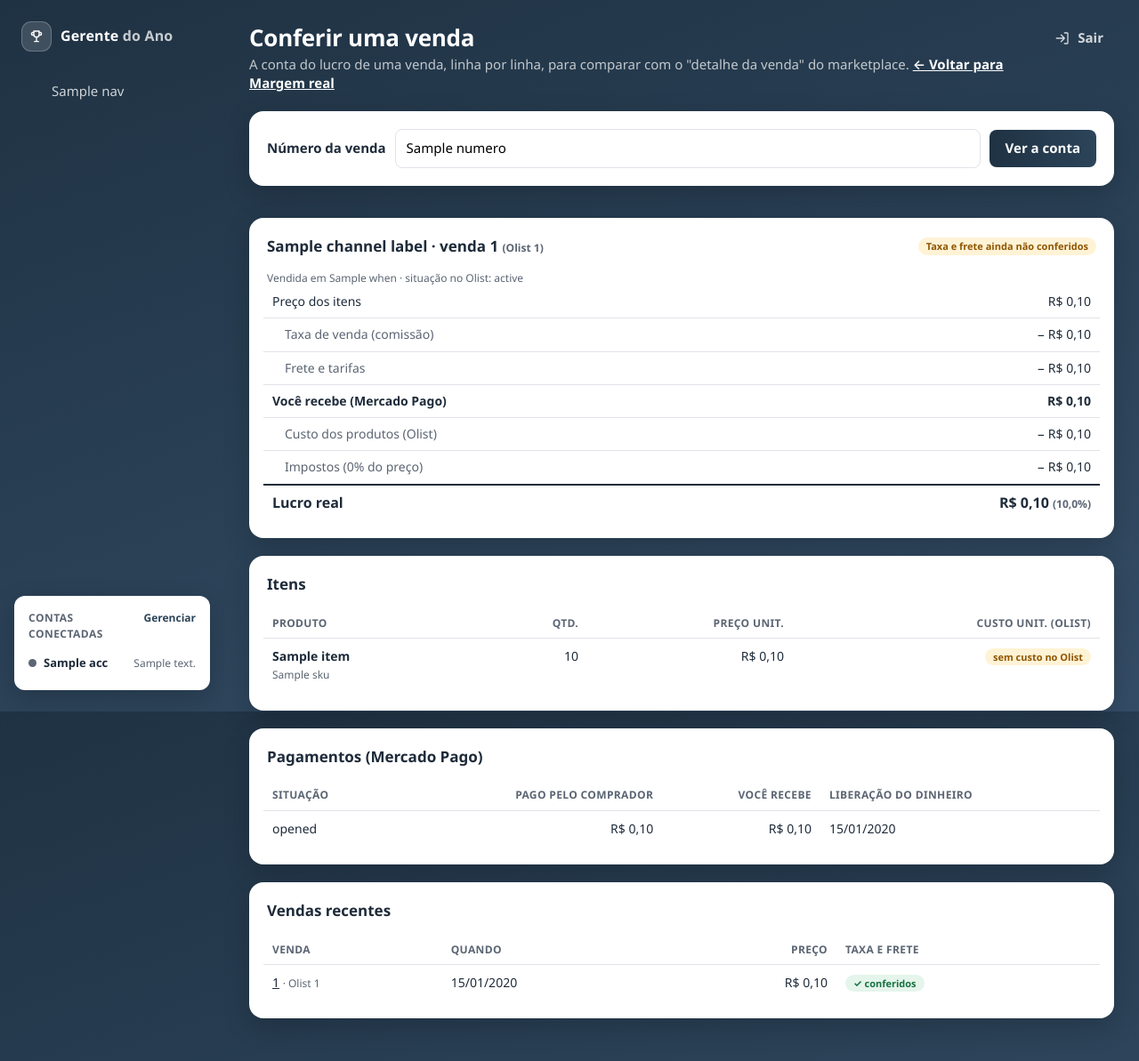
After one commit to alyssonov/painel-agentes, a FastAPI app: template app/web/templates/sale.html in a window 1280 px wide. The commit adds this page. Shown: the whole page at 89% size. Run offline with FastAPI, Linux system fonts and the light colour scheme; the template is opened without the code that fills it: most values are stand-ins (such as "Sample title", 1, 10 or a date in 2020); parts of the project's set-up code (start-up, migrations or seed data) failed here and were passed over.

Commit message:
Conferir uma venda: a conta do lucro linha por linha
Busca pelo número da venda (Mercado Livre, pacote ou Olist) e mostra preço,
comissão, frete e tarifas, valor recebido, custo, impostos e lucro.

Co-Authored-By: Claude Opus 5.5 <noreply@anthropic.com>
Claude-Session: https://claude.ai/code/session_01FpTPryHAmr4ft7sUoYhQLu

```diff
--- a/app/web/static/css/app.css
+++ b/app/web/static/css/app.css
@@ -452,3 +452,12 @@ a.brand { text-decoration: none; }
 .chart-tip { position: fixed; z-index: 50; pointer-events: none; background: var(--brand); color: #fff;
   font-size: 12px; font-weight: 600; padding: 6px 10px; border-radius: 8px; box-shadow: var(--shadow); white-space: nowrap; }
 details > summary { cursor: pointer; }
+
+/* --- Conferir uma venda ------------------------------------------------------ */
+.sale-search { display: flex; gap: 10px; align-items: center; flex-wrap: wrap; margin-bottom: 16px; }
+.sale-search .field { flex: 1; min-width: 220px; font: inherit; padding: 10px 12px; border: 1px solid var(--line);
+  border-radius: var(--radius-sm); }
+.sale-calc td { padding-top: 8px; padding-bottom: 8px; }
+.sale-calc .indent { padding-left: 24px; color: var(--muted); }
+.sale-sub td { font-weight: 700; border-top: 1px solid var(--line); }
+.sale-total td { font-weight: 800; font-size: 16px; border-top: 2px solid var(--ink); }
--- /dev/null
+++ b/app/web/templates/sale.html
@@ -0,0 +1,97 @@
+{% extends "app_layout.html" %}
+{% block title %}Conferir venda{% endblock %}
+{% block page_title %}Conferir uma venda{% endblock %}
+{% block page_subtitle %}<p class="muted">A conta do lucro de uma venda, linha por linha, para comparar com o "detalhe da venda" do marketplace. <a class="link-light" href="/margem">← Voltar para Margem real</a></p>{% endblock %}
+{% block content %}
+<form class="card sale-search" method="get" action="/margem/venda" role="search">
+  <label for="numero" class="t-strong">Número da venda</label>
+  <input id="numero" name="numero" class="field" inputmode="numeric" value="{{ numero }}" placeholder="Número da venda no Mercado Livre ou do pedido no Olist">
+  <button class="btn btn-primary" type="submit">Ver a conta</button>
+</form>
+{% if not_found %}<p class="card qcard-reason">Não achei a venda “{{ numero }}”. Use o número que aparece no Mercado Livre (ou o do pacote, em vendas com vários itens) ou o número do pedido no Olist. Vendas muito antigas podem ainda não ter chegado ao painel.</p>{% endif %}
+
+{% if order %}
+<section class="card">
+  <div class="card-head">
+    <h2 class="card-title">{{ channel_label }} · venda {{ order.external_id }}{% if order.olist_number %} <span class="muted small">(Olist {{ order.olist_number }})</span>{% endif %}</h2>
+    {% if confirmed %}<span class="badge badge-ok">✓ Taxa e frete conferidos</span>
+    {% else %}<span class="badge badge-atencao">Taxa e frete ainda não conferidos</span>{% endif %}
+  </div>
+  <p class="muted small">Vendida em {{ when }}{% if order.olist_status %} · situação no Olist: {{ order.olist_status }}{% endif %}</p>
+  {% if not confirmed and order.channel == 'ml' %}
+  <p class="qcard-reason">O painel ainda não leu no Mercado Pago o valor que você recebe por esta venda (normalmente leva alguns minutos; vendas com mais de 35 dias não são lidas). Por enquanto a conta usa a taxa do Mercado Livre e o frete informado no Olist.</p>
+  {% endif %}
+
+  <div class="table-wrap">
+    <table class="table sale-calc">
+      <tbody>
+        <tr><td>Preço dos itens</td><td class="num">{{ m.revenue_cents|brl }}</td></tr>
+        <tr><td class="indent">Taxa de venda (comissão)</td><td class="num">− {{ m.fee_cents|brl }}</td></tr>
+        <tr><td class="indent">{{ 'Frete e tarifas' if order.net_received_cents is not none else 'Frete pago pela loja' }}
+          {% if m.shipping_cents < 0 %}<span class="muted small">(crédito de frete)</span>{% endif %}</td>
+          <td class="num">{{ '+ ' ~ (-m.shipping_cents)|brl if m.shipping_cents < 0 else '− ' ~ m.shipping_cents|brl }}</td></tr>
+        <tr class="sale-sub"><td>{{ 'Você recebe (Mercado Pago)' if order.net_received_cents is not none else 'Sobra depois do marketplace' }}</td>
+          <td class="num">{{ (m.revenue_cents - m.fee_cents - m.shipping_cents)|brl }}</td></tr>
+        <tr><td class="indent">Custo dos produtos (Olist)</td><td class="num">− {{ m.cost_cents|brl }}</td></tr>
+        <tr><td class="indent">Impostos ({{ ('%g'|format(tax_rate))|replace('.', ',') }}% do preço)</td><td class="num">− {{ m.tax_cents|brl }}</td></tr>
+        <tr class="sale-total"><td>Lucro real</td>
+          <td class="num {{ 'text-danger' if m.profit_cents < 0 }}">{{ m.profit_cents|brl }} <span class="muted small">({{ m.margin_pct|pct }})</span></td></tr>
+      </tbody>
+    </table>
+  </div>
+</section>
+
+<section class="card">
+  <div class="card-head"><h2 class="card-title">Itens</h2></div>
+  <div class="table-wrap">
+    <table class="table">
+      <thead><tr><th>Produto</th><th class="num">Qtd.</th><th class="num">Preço unit.</th><th class="num">Custo unit. (Olist)</th></tr></thead>
+      <tbody>
+      {% for i in items %}
+        <tr><td><span class="t-strong">{{ i.title }}</span><br><span class="muted small">{{ i.sku }}</span></td>
+          <td class="num">{{ i.qty }}</td><td class="num">{{ i.price|brl }}</td>
+          <td class="num">{% if i.missing_cost %}<span class="badge badge-atencao">sem custo no Olist</span>{% else %}{{ i.unit_cost|brl }}{% endif %}</td></tr>
+      {% endfor %}
+      </tbody>
+    </table>
+  </div>
+</section>
+
+{% if payments %}
+<section class="card">
+  <div class="card-head"><h2 class="card-title">Pagamentos (Mercado Pago)</h2></div>
+  <div class="table-wrap">
+    <table class="table">
+      <thead><tr><th>Situação</th><th class="num">Pago pelo comprador</th><th class="num">Você recebe</th><th>Liberação do dinheiro</th></tr></thead>
+      <tbody>
+      {% for p in payments %}
+        <tr><td>{{ {'approved': 'Aprovado', 'refunded': 'Estornado', 'cancelled': 'Cancelado', 'charged_back': 'Contestado'}.get(p.status, p.status) }}</td>
+          <td class="num">{{ p.amount_cents|brl }}</td>
+          <td class="num">{{ p.net_cents|brl if p.net_cents is not none else 'lendo…' }}</td>
+          <td>{% if p.release_date %}{{ p.release_date|localdate }}{% if p.release_status == 'released' %} · liberado{% endif %}{% else %}—{% endif %}</td></tr>
+      {% endfor %}
+      </tbody>
+    </table>
+  </div>
+</section>
+{% endif %}
+{% endif %}
+
+{% if recent %}
+<section class="card">
+  <div class="card-head"><h2 class="card-title">Vendas recentes</h2></div>
+  <div class="table-wrap">
+    <table class="table">
+      <thead><tr><th>Venda</th><th>Quando</th><th class="num">Preço</th><th>Taxa e frete</th></tr></thead>
+      <tbody>
+      {% for o in recent %}
+        <tr><td><a href="/margem/venda/{{ o.id }}">{{ o.external_id }}</a>{% if o.olist_number %} <span class="muted small">· Olist {{ o.olist_number }}</span>{% endif %}</td>
+          <td>{{ o.ordered_at|localdate }}</td><td class="num">{{ o.items_total_cents|brl }}</td>
+          <td>{% if o.channel != 'ml' or o.net_received_cents is not none %}<span class="badge badge-ok">✓ conferidos</span>{% else %}<span class="badge badge-atencao">não conferidos</span>{% endif %}</td></tr>
+      {% endfor %}
+      </tbody>
+    </table>
+  </div>
+</section>
+{% endif %}
+{% endblock %}
```
Also changed, not shown: app/web/routes/reports.py (+50 -3 lines), app/web/templates/margin.html (+7 -1 lines), tests/test_sale_detail.py (added, +38 -0 lines), README.md.
